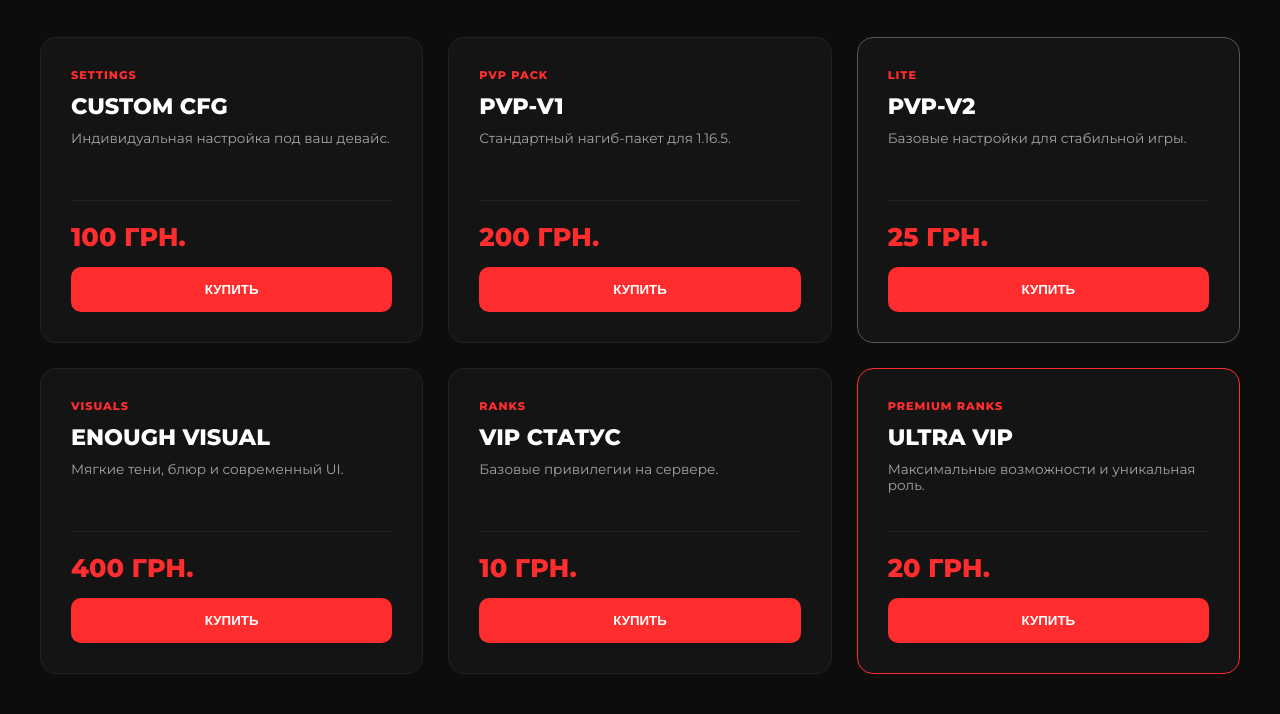
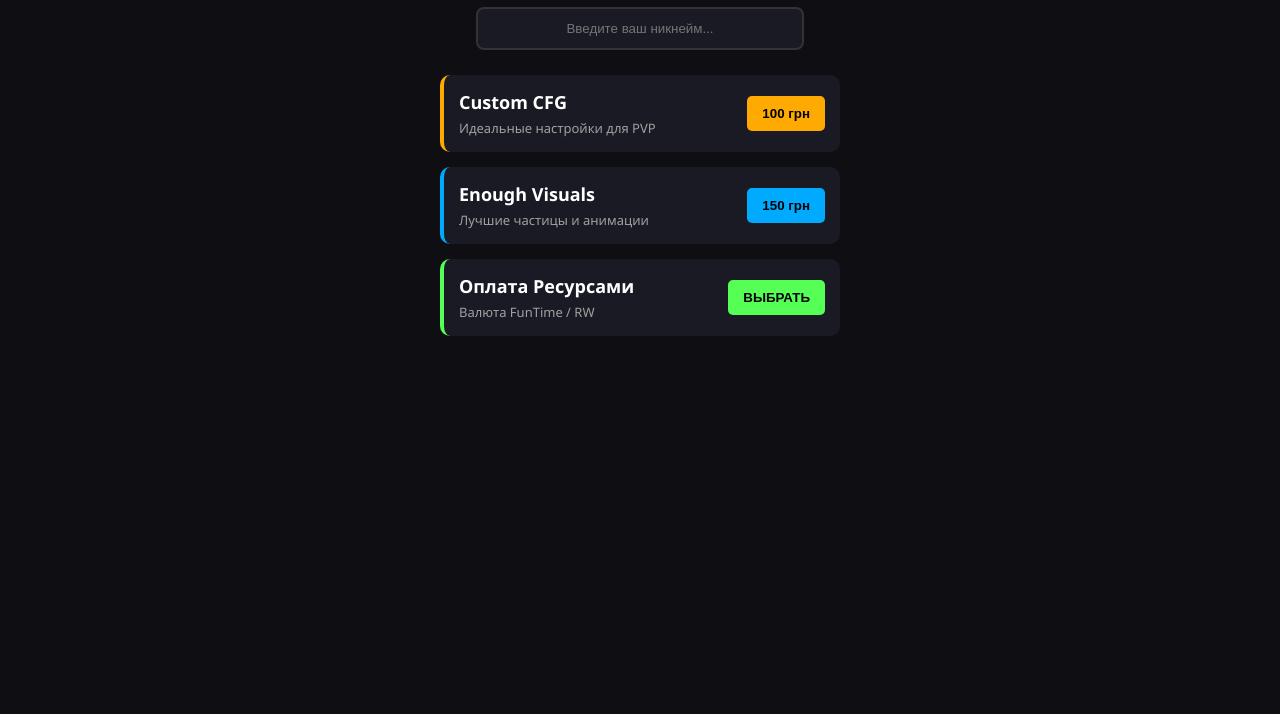
Before and after one commit to reteterererere/frendx-shops, a plain HTML site: page index.html in a window 1280 px wide. Shown: the part 161-875 px from the top of the page. After the commit the page ends 800 px from the top, so only its background shows below. Drawn offline with Linux system fonts and the light colour scheme; a script that the page names is missing.

Commit message:
index.html

```diff
--- a/index.html
+++ b/index.html
@@ -3,214 +3,175 @@
 <head>
     <meta charset="UTF-8">
     <meta name="viewport" content="width=device-width, initial-scale=1.0">
-    <title>FRENDX HUB | МАГАЗИН</title>
-    <link href="https://fonts.googleapis.com/css2?family=Montserrat:wght@400;600;800&display=swap" rel="stylesheet">
-    <script src="https://www.paypal.com/sdk/js?client-id=YOUR_CLIENT_ID&currency=USD"></script>
+    <title>Win Tim Store</title>
+    <!-- Подключаем скрипт Telegram Web App -->
+    <script src="https://telegram.org/js/telegram-web-app.js"></script>
     <style>
         :root {
-            --accent: #ff2d2d;
-            --bg-dark: #0d0d0d;
-            --card-bg: #141414;
+            --bg-color: #0f0f13;
+            --card-bg: #1a1a24;
+            --accent-color: #ffaa00;
             --text-main: #ffffff;
-            --text-dim: #a5a5a5;
+            --text-dim: #a0a0a0;
         }
 
         body {
-            background-color: var(--bg-dark);
+            background-color: var(--bg-color);
             color: var(--text-main);
-            font-family: 'Montserrat', sans-serif;
+            font-family: 'Segoe UI', Roboto, sans-serif;
             margin: 0;
+            padding: 20px;
+            display: flex;
+            flex-direction: column;
+            align-items: center;
         }
 
-        header {
-            padding: 50px 20px;
+        .header {
             text-align: center;
-            background: radial-gradient(circle at top, rgba(255, 45, 45, 0.15) 0%, transparent 70%);
+            margin-bottom: 30px;
         }
 
-        .logo { font-size: 3rem; font-weight: 800; text-transform: uppercase; letter-spacing: 4px; margin: 0; }
-        .logo span { color: var(--accent); }
+        .header h1 {
+            color: var(--accent-color);
+            text-transform: uppercase;
+            letter-spacing: 2px;
+            margin-bottom: 5px;
+        }
 
-        .container { max-width: 1200px; margin: 0 auto; padding: 40px 20px; }
+        .nick-input {
+            background: var(--card-bg);
+            border: 2px solid #333;
+            border-radius: 8px;
+            padding: 12px;
+            color: white;
+            width: 100%;
+            max-width: 300px;
+            margin-bottom: 25px;
+            outline: none;
+            text-align: center;
+        }
 
-        .shop-grid {
+        .nick-input:focus {
+            border-color: var(--accent-color);
+        }
+
+        .shop-container {
             display: grid;
-            grid-template-columns: repeat(auto-fill, minmax(300px, 1fr));
-            gap: 25px;
+            grid-template-columns: 1fr;
+            gap: 15px;
+            width: 100%;
+            max-width: 400px;
         }
 
         .product-card {
             background: var(--card-bg);
-            border-radius: 16px;
-            padding: 30px;
-            border: 1px solid #222;
-            transition: 0.3s;
+            border-left: 4px solid var(--accent-color);
+            border-radius: 10px;
+            padding: 15px;
             display: flex;
-            flex-direction: column;
-            position: relative;
+            justify-content: space-between;
+            align-items: center;
+            transition: transform 0.2s;
         }
 
-        .product-card:hover {
-            border-color: var(--accent);
-            transform: translateY(-5px);
-            box-shadow: 0 10px 30px rgba(255, 45, 45, 0.15);
+        .product-card:active {
+            transform: scale(0.98);
         }
 
-        .category-label {
-            font-size: 0.7rem;
-            font-weight: 800;
-            color: var(--accent);
-            text-transform: uppercase;
-            margin-bottom: 10px;
-            letter-spacing: 1px;
+        .info h3 { margin: 0; font-size: 18px; }
+        .info p { margin: 5px 0 0; color: var(--text-dim); font-size: 13px; }
+
+        .buy-btn {
+            background: var(--accent-color);
+            border: none;
+            border-radius: 5px;
+            color: black;
+            padding: 10px 15px;
+            font-weight: bold;
+            cursor: pointer;
         }
 
-        .product-title { font-size: 1.4rem; font-weight: 800; margin-bottom: 10px; text-transform: uppercase; }
-        .product-desc { color: var(--text-dim); font-size: 0.85rem; margin-bottom: 25px; min-height: 45px; }
-
-        .price-box { border-top: 1px solid #222; padding-top: 20px; margin-top: auto; }
-        .current-price { font-size: 1.6rem; font-weight: 800; color: var(--accent); display: block; margin-bottom: 15px; }
-
-        .buy-btn {
-            background: var(--accent); color: white; border: none;
-            width: 100%; padding: 15px; border-radius: 10px;
-            font-weight: 800; text-transform: uppercase; cursor: pointer; transition: 0.2s;
+        .barter-btn {
+            background: #55ff55;
+            color: black;
         }
 
-        .modal {
-            display: none; position: fixed; top: 0; left: 0; width: 100%; height: 100%;
-            background: rgba(0,0,0,0.95); z-index: 1000; justify-content: center; align-items: center;
-        }
-
-        .modal-content {
-            background: var(--card-bg); padding: 40px; border-radius: 20px;
-            width: 90%; max-width: 450px; border: 1px solid #333; text-align: center;
-        }
-
-        input {
-            width: 100%; padding: 15px; background: #1a1a1a;
-            border: 1px solid #333; border-radius: 10px; color: white;
-            font-family: inherit; margin-bottom: 20px; box-sizing: border-box;
-        }
+        /* Музыкальный плеер (скрытый) */
+        #bg-music { display: none; }
     </style>
 </head>
 <body>
 
-<header>
-    <h1 class="logo">FRENDX<span>.HUB</span></h1>
-</header>
+    <!-- Фоновая музыка -->
+    <audio id="bg-music" autoplay loop>
+        <source src="musick.mp3" type="audio/mpeg">
+    </audio>
 
-<div class="container">
-    <div class="shop-grid">
-        <!-- Custom CFG -->
+    <div class="header">
+        <h1>Win Tim Store</h1>
+        <p style="color: var(--text-dim);">Лучшие товары для вашего гриферства</p>
+    </div>
+
+    <input type="text" id="nick" class="nick-input" placeholder="Введите ваш никнейм..." required>
+
+    <div class="shop-container">
+        <!-- Товар 1 -->
         <div class="product-card">
-            <div class="category-label">Settings</div>
-            <div class="product-title">Custom CFG</div>
-            <div class="product-desc">Индивидуальная настройка под ваш девайс.</div>
-            <div class="price-box">
-                <span class="current-price">100 ГРН.</span>
-                <button class="buy-btn" onclick="openModal('Custom CFG', '2.50')">КУПИТЬ</button>
+            <div class="info">
+                <h3>Custom CFG</h3>
+                <p>Идеальные настройки для PVP</p>
             </div>
+            <button class="buy-btn" onclick="sendToBot('Custom CFG', 100, 'UAH')">100 грн</button>
         </div>
 
-        <!-- PVP V1 -->
-        <div class="product-card">
-            <div class="category-label">PVP Pack</div>
-            <div class="product-title">PVP-V1</div>
-            <div class="product-desc">Стандартный нагиб-пакет для 1.16.5.</div>
-            <div class="price-box">
-                <span class="current-price">200 ГРН.</span>
-                <button class="buy-btn" onclick="openModal('PVP-V1', '5.00')">КУПИТЬ</button>
+        <!-- Товар 2 -->
+        <div class="product-card" style="border-left-color: #00aaff;">
+            <div class="info">
+                <h3>Enough Visuals</h3>
+                <p>Лучшие частицы и анимации</p>
             </div>
+            <button class="buy-btn" style="background: #00aaff;" onclick="sendToBot('Enough Visuals', 150, 'UAH')">150 грн</button>
         </div>
 
-        <!-- PVP V2 -->
-        <div class="product-card" style="border-color: #555;">
-            <div class="category-label">Lite</div>
-            <div class="product-title">PVP-V2</div>
-            <div class="product-desc">Базовые настройки для стабильной игры.</div>
-            <div class="price-box">
-                <span class="current-price">25 ГРН.</span>
-                <button class="buy-btn" onclick="openModal('PVP-V2', '0.70')">КУПИТЬ</button>
+        <!-- Оплата валютой FunTime / ReallyWorld -->
+        <div class="product-card" style="border-left-color: #55ff55;">
+            <div class="info">
+                <h3>Оплата Ресурсами</h3>
+                <p>Валюта FunTime / RW</p>
             </div>
-        </div>
-
-        <!-- Enough Visual -->
-        <div class="product-card">
-            <div class="category-label">Visuals</div>
-            <div class="product-title">Enough Visual</div>
-            <div class="product-desc">Мягкие тени, блюр и современный UI.</div>
-            <div class="price-box">
-                <span class="current-price">400 ГРН.</span>
-                <button class="buy-btn" onclick="openModal('Enough Visual', '10.00')">КУПИТЬ</button>
-            </div>
-        </div>
-
-        <!-- VIP -->
-        <div class="product-card">
-            <div class="category-label">Ranks</div>
-            <div class="product-title">VIP Статус</div>
-            <div class="product-desc">Базовые привилегии на сервере.</div>
-            <div class="price-box">
-                <span class="current-price">10 ГРН.</span>
-                <button class="buy-btn" onclick="openModal('VIP Status', '0.30')">КУПИТЬ</button>
-            </div>
-        </div>
-
-        <!-- Ultra VIP -->
-        <div class="product-card" style="border-color: var(--accent);">
-            <div class="category-label">Premium Ranks</div>
-            <div class="product-title">Ultra VIP</div>
-            <div class="product-desc">Максимальные возможности и уникальная роль.</div>
-            <div class="price-box">
-                <span class="current-price">20 ГРН.</span>
-                <button class="buy-btn" onclick="openModal('Ultra VIP', '0.55')">КУПИТЬ</button>
-            </div>
+            <button class="buy-btn barter-btn" onclick="sendToBot('Barter', 0, 'GAME')">ВЫБРАТЬ</button>
         </div>
     </div>
-</div>
 
-<div id="payModal" class="modal">
-    <div class="modal-content">
-        <h2 id="itemName" style="text-transform: uppercase;"></h2>
-        <input type="text" id="nick" placeholder="Ваш никнейм...">
-        <div id="paypal-button-container"></div>
-        <p onclick="closeModal()" style="cursor:pointer; color:#555; margin-top:20px;">Отмена</p>
-    </div>
-</div>
+    <script>
+        const tg = window.Telegram.WebApp;
+        tg.expand(); // Разворачиваем окно
 
-<script>
-    let currentPrice = "0.00";
-    let currentItem = "";
+        // Попытка включить музыку (некоторые браузеры блокируют автоплей без клика)
+        document.body.addEventListener('click', () => {
+            const audio = document.getElementById('bg-music');
+            if (audio.paused) audio.play();
+        }, { once: true });
 
-    function openModal(item, price) {
-        currentItem = item; currentPrice = price;
-        document.getElementById('itemName').innerText = item;
-        document.getElementById('payModal').style.display = 'flex';
-        document.getElementById('paypal-button-container').innerHTML = '';
-        renderBtn();
-    }
+        function sendToBot(itemName, price, currency) {
+            const nickname = document.getElementById('nick').value;
 
-    function closeModal() { document.getElementById('payModal').style.display = 'none'; }
+            if (!nickname || nickname.length < 3) {
+                tg.showAlert("⚠️ Пожалуйста, введите корректный никнейм!");
+                return;
+            }
 
-    function renderBtn() {
-        paypal.Buttons({
-            createOrder: (data, actions) => {
-                return actions.order.create({
-                    purchase_units: [{
-                        description: currentItem + " for " + document.getElementById('nick').value,
-                        amount: { value: currentPrice }
-                    }]
-                });
-            },
-            onApprove: (data, actions) => {
-                return actions.order.capture().then(details => {
-                    alert('Оплата прошла! Ник: ' + document.getElementById('nick').value);
-                    closeModal();
-                });
-            }
-        }).render('#paypal-button-container');
-    }
-</script>
+            // Формируем данные для отправки в бот
+            const orderData = {
+                item: itemName,
+                amount: price,
+                curr: currency,
+                player: nickname
+            };
+
+            // Отправляем данные и закрываем WebApp
+            tg.sendData(JSON.stringify(orderData));
+        }
+    </script>
 </body>
 </html>
```
